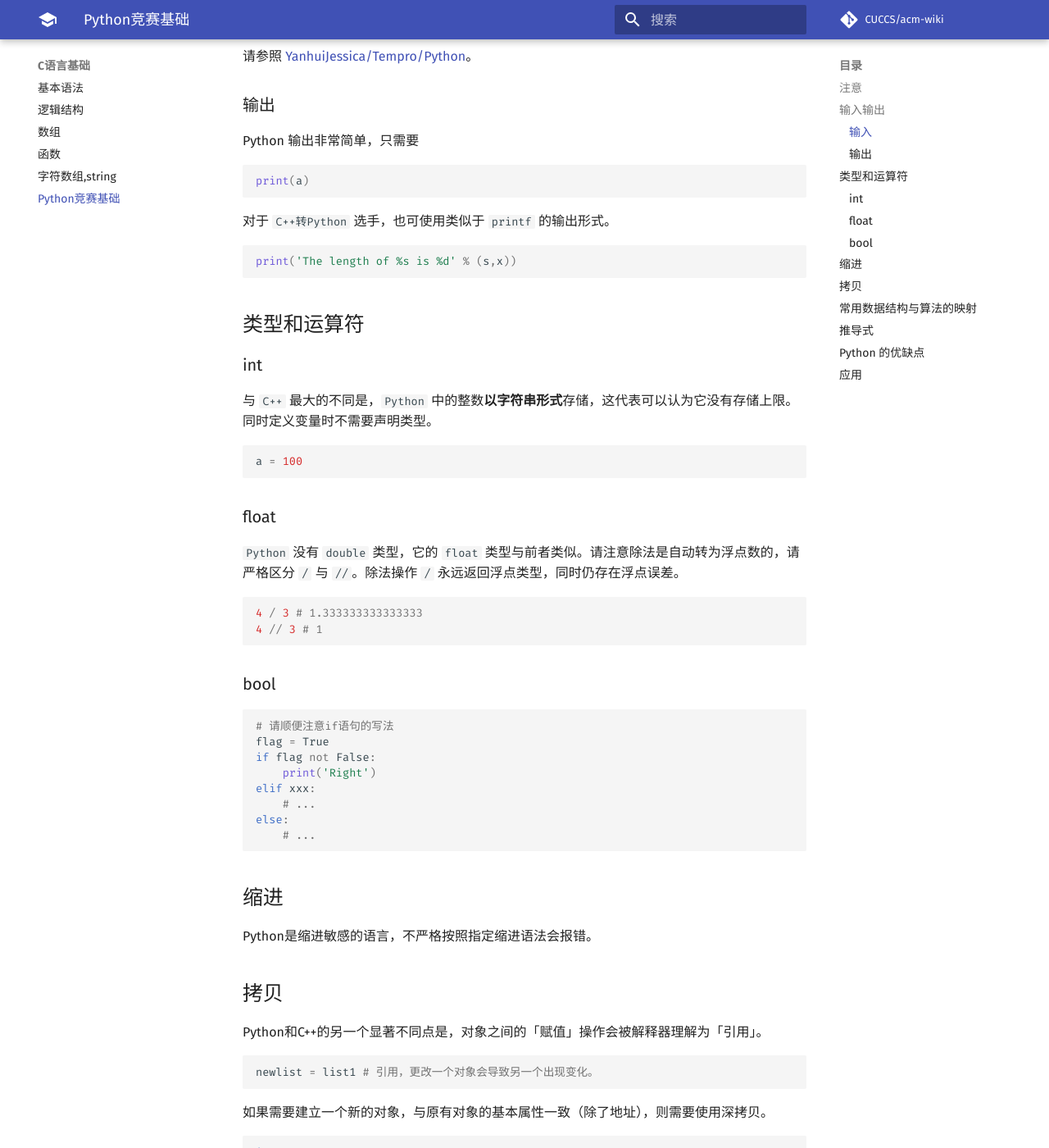
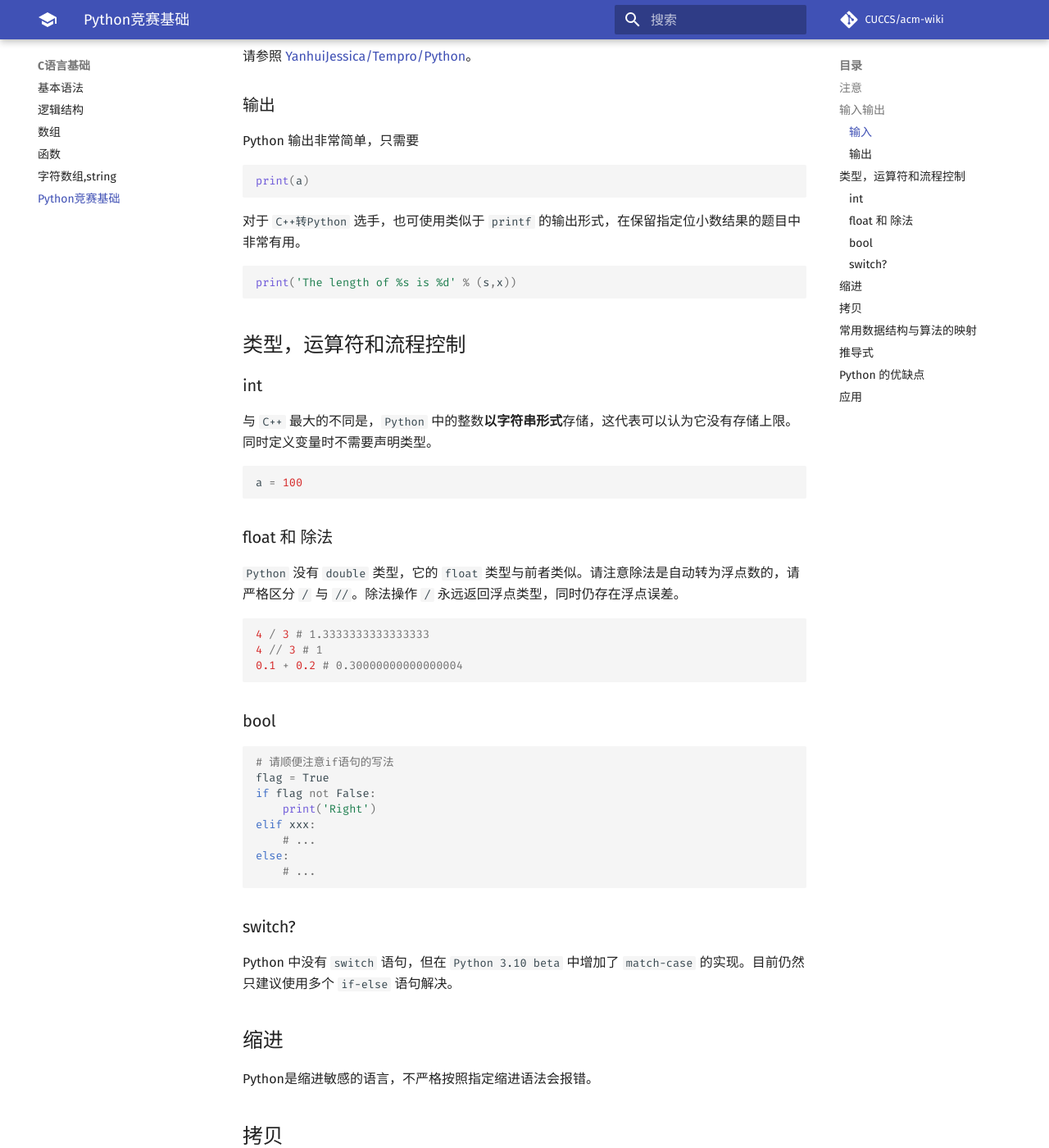
Before and after one commit to CUCCS/acm-wiki, an MkDocs documentation site: the page built from docs/c-basic/python.md, in a window 1280 px wide and 1400 px high, scrolled down 659 px. Shown: the whole window at 82% size. Built offline with MkDocs 1.6.1 and Material for MkDocs 9.7.7, drawn with Linux system fonts in a browser that asks for light colours; comment, search, counter and statistics services are not loaded.

Commit message:
add Python竞赛基础 更严谨的表述

````diff
--- a/docs/c-basic/python.md
+++ b/docs/c-basic/python.md
@@ -14,7 +14,7 @@
 ## 输入输出
 
 ### 输入
-请参照 [YanhuiJessica/Tempro/Python](https://github.com/YanhuiJessica/TemPro/tree/master/Templates)。
+请参照 [YanhuiJessica/Tempro/Python](https://github.com/YanhuiJessica/TemPro/blob/master/Templates/Python.md)。
 
 ### 输出
 
@@ -24,13 +24,13 @@ Python 输出非常简单，只需要
 print(a)
 ```
 
-对于 `C++转Python` 选手，也可使用类似于 `printf` 的输出形式。
+对于 `C++转Python` 选手，也可使用类似于 `printf` 的输出形式，在保留指定位小数结果的题目中非常有用。
 
 ```py
 print('The length of %s is %d' % (s,x))
 ```
 
-## 类型和运算符
+## 类型，运算符和流程控制
 
 ### int
 
@@ -40,13 +40,14 @@ print('The length of %s is %d' % (s,x))
 a = 100
 ```
 
-### float
+### float 和 除法
 
 `Python` 没有 `double` 类型，它的 `float` 类型与前者类似。请注意除法是自动转为浮点数的，请严格区分 `/` 与 `//`。除法操作 `/` 永远返回浮点类型，同时仍存在浮点误差。
 
 ```py
-4 / 3 # 1.333333333333333
+4 / 3 # 1.3333333333333333
 4 // 3 # 1
+0.1 + 0.2 # 0.30000000000000004
 ```
 
 ### bool
@@ -61,6 +62,10 @@ elif xxx:
 else:
     # ...
 ```
+
+### switch?
+
+Python 中没有 `switch` 语句，但在 `Python 3.10 beta` 中增加了 `match-case` 的实现。目前仍然只建议使用多个 `if-else` 语句解决。
 
 ## 缩进
 Python是缩进敏感的语言，不严格按照指定缩进语法会报错。
````
Also changed, not shown: other parts of docs/c-basic/python.md (+1 -1 lines).
